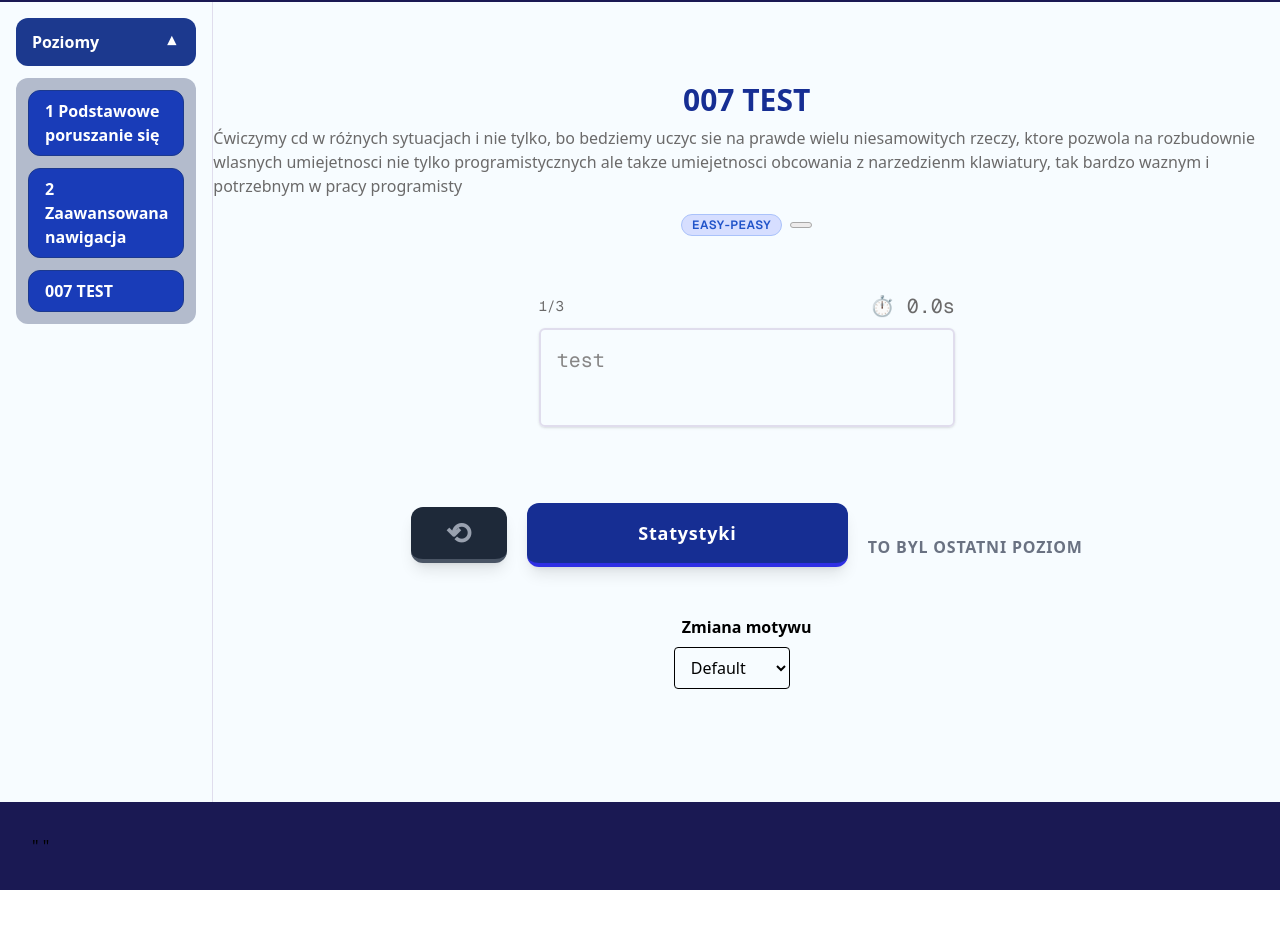
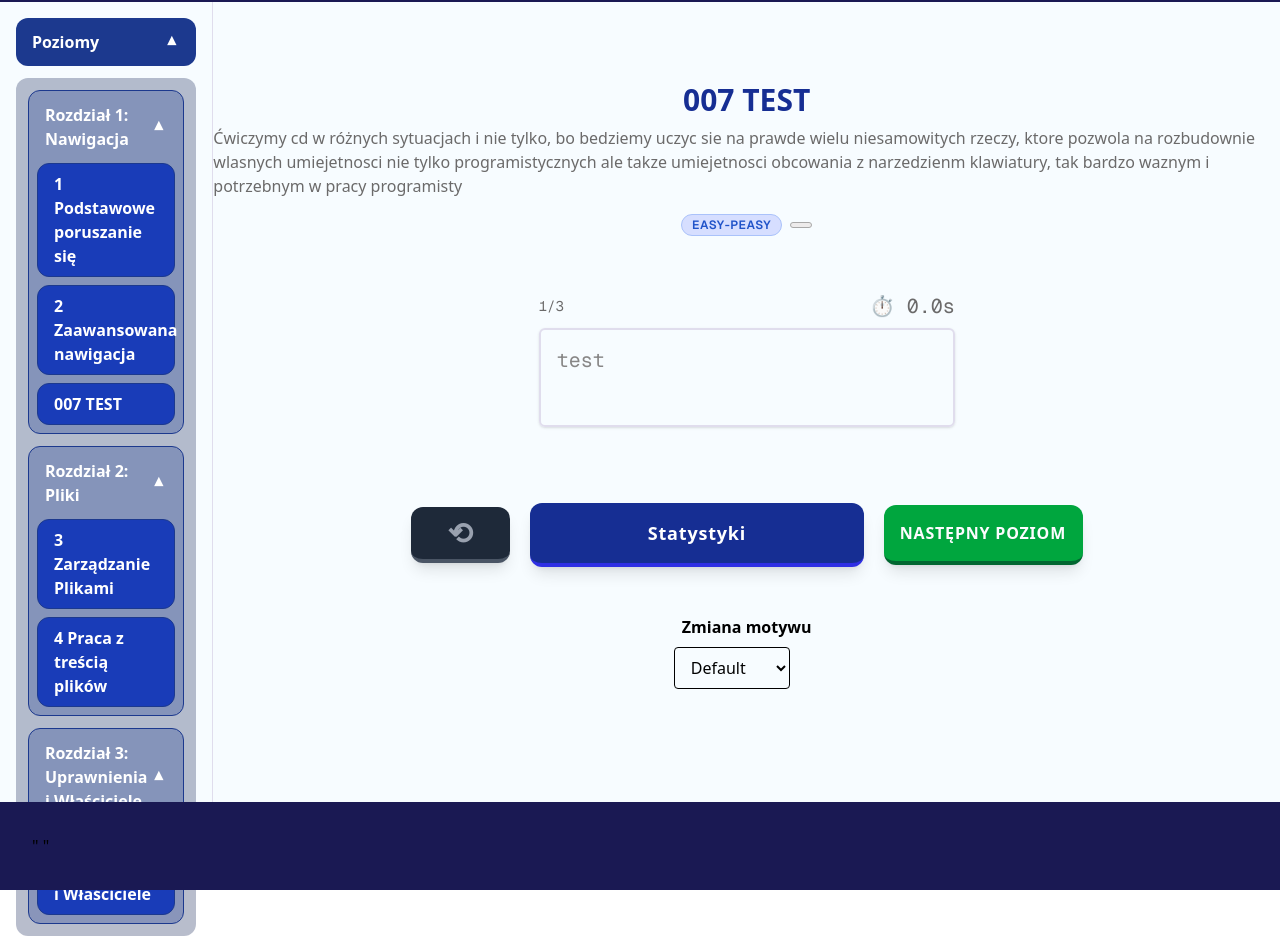
Before and after one commit to BashHero-Foundation/BashHero, a Next.js app: page /game/00 in a window 1280 px wide. Shown: the part 142-1078 px from the top of the page. Before the commit the page ends 1032 px from the top, so only its background shows below. Built offline with nearby package versions, Linux system fonts and the light colour scheme.

Commit message:
chapter_separation

```diff
--- a/app/game/[id]/page.tsx
+++ b/app/game/[id]/page.tsx
@@ -1,16 +1,21 @@
 import { notFound } from "next/navigation";
 import levelsData from "../../levels/chapter1.json";
+import chapter1 from "../../levels/chapter1.json";
+import chapter2 from "../../levels/chapter2.json";
+import chapter3 from "../../levels/chapter3.json";
 import { TypingView } from "@/components/TypingView";
+
+const chapters = [chapter1, chapter2, chapter3];
+const alllevels = chapters.flatMap(chapter => chapter.levels);
 
 export const dynamicParams = false;
 
 export default async function Page({ params }: { params: { id: string } }) {
   const {id} = await params
-  const levels = levelsData.levels;
-  const currentIndex = levels.findIndex(l => l.id === id);
-  const level = currentIndex >= 0 ? levels[currentIndex] : null;
-  const nextLevelId = currentIndex >= 0 && currentIndex < levels.length - 1
-    ? levels[currentIndex + 1].id
+  const currentIndex = alllevels.findIndex(l => l.id === id);
+  const level = currentIndex >= 0 ? alllevels[currentIndex] : null;
+  const nextLevelId = currentIndex >= 0 && currentIndex < alllevels.length - 1
+    ? alllevels[currentIndex + 1].id
     : null;
 
   if (!level) {
@@ -21,7 +26,7 @@ export default async function Page({ params }: { params: { id: string } }) {
 }
 
 export async function generateStaticParams() {
-  return levelsData.levels.map((level) => ({
+  return alllevels.map((level) => ({
     id: level.id.toString(),
   }));
 }
--- a/app/levels/chapter1.json
+++ b/app/levels/chapter1.json
@@ -1,5 +1,6 @@
-
 {
+  "chapterId": "1",
+  "chapterTitle": "Rozdział 1: Nawigacja",
   "levels": [
     {
       "id": "1",
--- /dev/null
+++ b/app/levels/chapter2.json
@@ -0,0 +1,70 @@
+{
+"chapterId": "2",
+  "chapterTitle": "Rozdział 2: Pliki",
+  "levels": [
+    {
+      "id": "3",
+      "title": "3 Zarządzanie Plikami",
+      "description": "Tworzenie, kopiowanie i przenoszenie zasobów w terminalu.",
+      "difficulty": "medium",
+      "category": "file-management",
+      "points": 15,
+      "commands": [
+        {
+          "text": "mkdir nowe_zadanie",
+          "hint": "Utwórz nowy folder o nazwie nowe_zadanie"
+        },
+        {
+          "text": "touch index.html",
+          "hint": "Stwórz pusty plik o nazwie index.html"
+        },
+        {
+          "text": "cp index.html backup.html",
+          "hint": "Skopiuj plik index.html do pliku o nazwie backup.html"
+        },
+        {
+          "text": "mv backup.html ./old/backup.html",
+          "hint": "Przenieś plik do folderu old"
+        },
+        {
+          "text": "rm index.html",
+          "hint": "Usuń plik index.html (uważaj!)"
+        },
+        {
+          "text": "rm -rf folder_do_usuniecia",
+          "hint": "Usuń folder wraz z całą jego zawartością"
+        }
+      ]
+    },
+    {
+      "id": "4",
+      "title": "4 Praca z treścią plików",
+      "description": "Podglądanie i edycja plików tekstowych bez opuszczania terminala.",
+      "difficulty": "medium",
+      "category": "content",
+      "points": 20,
+      "commands": [
+        {
+          "text": "cat config.json",
+          "hint": "Wyświetl całą treść pliku w terminalu"
+        },
+        {
+          "text": "head -n 5 logs.txt",
+          "hint": "Pokaż tylko pierwsze 5 linii pliku"
+        },
+        {
+          "text": "tail -f access.log",
+          "hint": "Śledź zmiany w pliku w czasie rzeczywistym (przydatne przy logach)"
+        },
+        {
+          "text": "grep \"error\" app.log",
+          "hint": "Wyszukaj wszystkie linie zawierające słowo 'error' w pliku"
+        },
+        {
+          "text": "nano README.md",
+          "hint": "Otwórz plik w prostym edytorze tekstowym wbudowanym w konsolę"
+        }
+      ]
+    }
+  ]
+}
--- /dev/null
+++ b/app/levels/chapter3.json
@@ -0,0 +1,37 @@
+{
+"chapterId": "c",
+  "chapterTitle": "Rozdział 3: Uprawnienia i Właściciele",
+  "levels": [
+    {
+      "id": "5",
+      "title": "5 Uprawnienia i Właściciele",
+      "description": "Zarządzanie dostępem do plików i folderów.",
+      "difficulty": "hard",
+      "category": "permissions",
+      "points": 25,
+      "commands": [
+        {
+          "text": "chmod +x script.sh",
+          "hint": "Nadaj plikowi uprawnienia do wykonywania"
+        },
+        {
+          "text": "chmod 777 public_file.txt",
+          "hint": "Daj wszystkim pełne uprawnienia do pliku (odczyt, zapis, wykonanie)"
+        },
+        {
+          "text": "sudo chown root:root secret.txt",
+          "hint": "Zmień właściciela i grupę pliku na root (wymaga hasła administratora)"
+        },
+        {
+          "text": "whoami",
+          "hint": "Sprawdź, na jakim użytkowniku aktualnie pracujesz"
+        },
+        {
+          "text": "groups",
+          "hint": "Wyświetl listę grup, do których należysz"
+        }
+      ]
+
+    }
+  ]
+}
--- a/components/menu.tsx
+++ b/components/menu.tsx
@@ -1,6 +1,11 @@
 "use client";
 
 import levelsData from "@/app/levels/chapter1.json";
+import chapter1 from "@/app/levels/chapter1.json";
+import chapter2 from "@/app/levels/chapter2.json";
+import chapter3 from "@/app/levels/chapter3.json";
+
+const chapters = [chapter1, chapter2, chapter3];
 
 export const Menu = () => {
   return (
@@ -11,7 +16,19 @@ export const Menu = () => {
       </summary>
 
       <div className="mt-3 flex flex-col gap-3 rounded-xl bg-blue-950/30 p-3">
-        {levelsData.levels.map((level) => (
+        {chapters.map((chapter) => (
+          <details
+          key={chapter.chapterId}
+          className="group/chapter rounded-xl border border-blue-900 bg-blue-900/30"
+          open>
+          <summary className="cursor-pointer list-none rounded-xl px-4 py-3 text-white font-semibold select-none flex items-center justify-between">
+          <span>{chapter.chapterTitle}</span>
+          <span className="transition-transform duration-300 group-open/chapter:rotate-180">▼</span>
+          </summary>
+
+
+      <div className="px-2 pb-2 flex flex-col gap-2">
+        {chapter.levels.map((level) => (
           <a
             key={level.id}
             href={`/game/${level.id}`}
@@ -20,6 +37,9 @@ export const Menu = () => {
             {level.title}
           </a>
         ))}
+          </div>
+        </details>
+        ))}
       </div>
     </details>
   );
```
